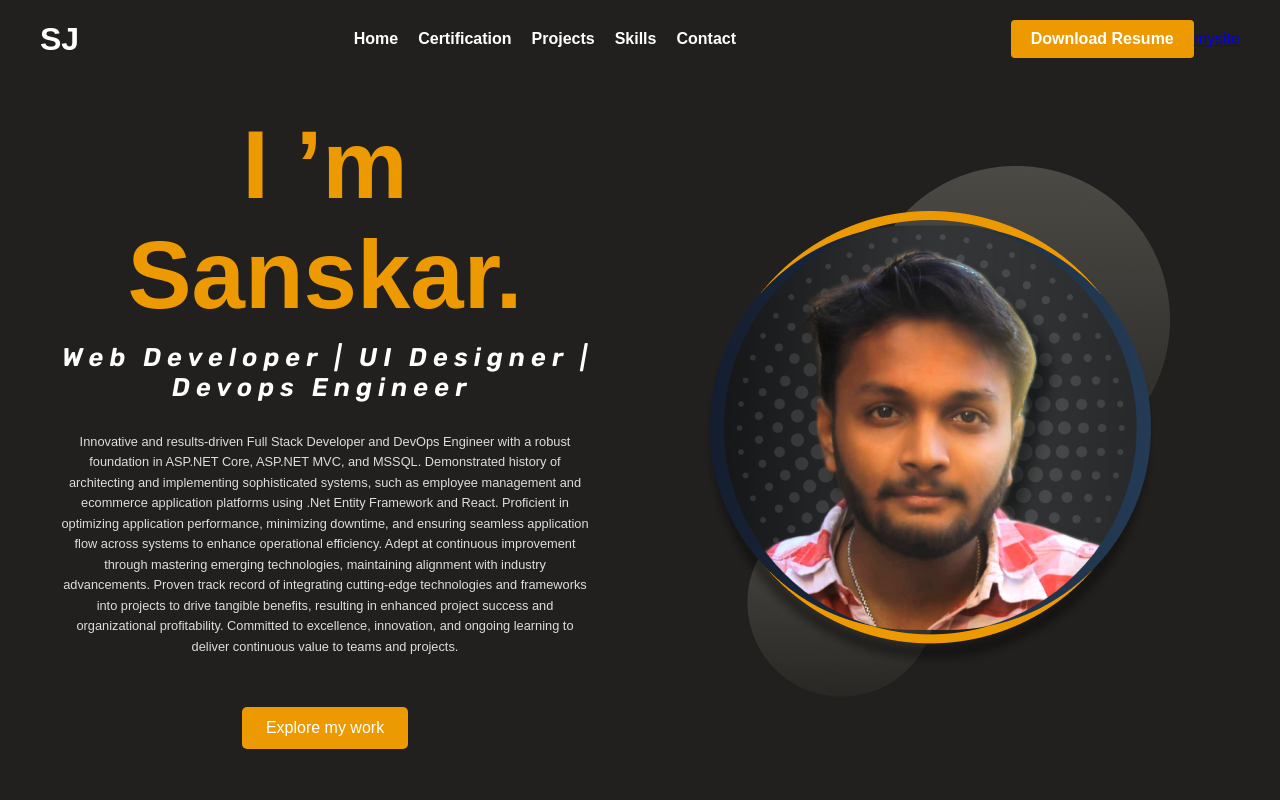
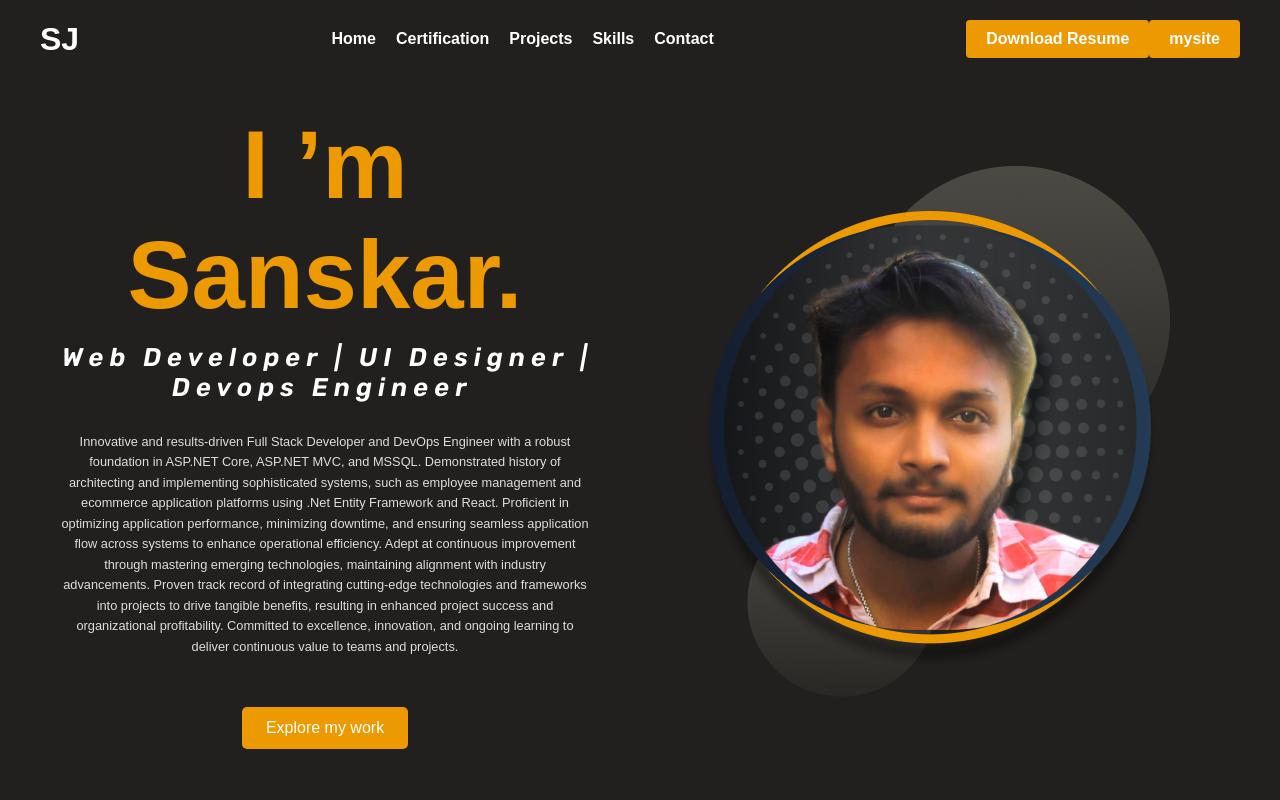
Before and after one commit to Sanskar-Jaiswal/PortfolioJS, a React (Create React App) app: page / in a window 1280 px wide. Shown: the top 800 px of the page. Built offline with nearby package versions, Linux system fonts and the light colour scheme; a web font is replaced by a local one.

Commit message:
added the button

```diff
--- a/src/component/Header/Header.js
+++ b/src/component/Header/Header.js
@@ -20,7 +20,7 @@ const Header = () => {
         <a href="./pdf/SanskarJaiswal_Resume.pdf" download="Sanskar_Jaiswal_Resume" className="download-link">
           Download Resume
         </a>
-        <a href='https://ecommerce-react-three-zeta.vercel.app/'>mysite</a>
+        <a href='https://ecommerce-react-three-zeta.vercel.app/' className="download-link">mysite</a>
       </div>
     </header>
   );
```
